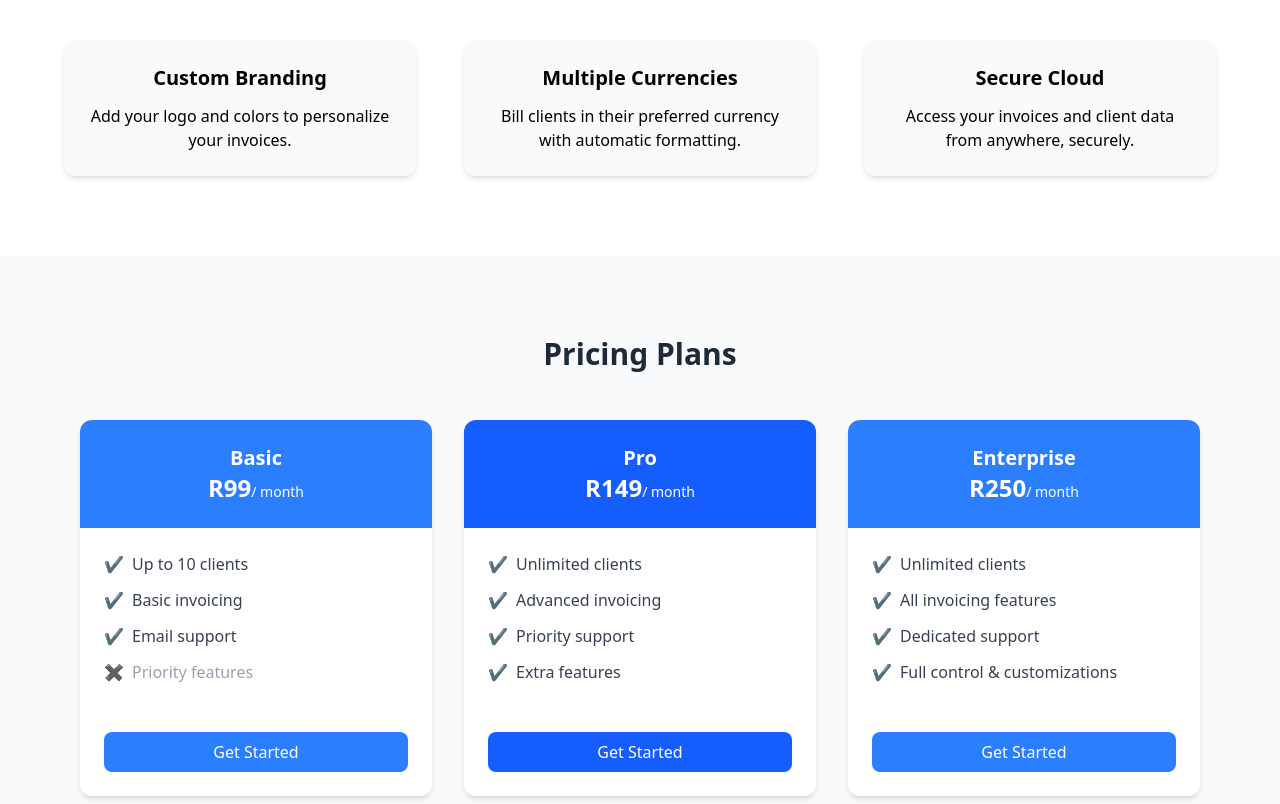
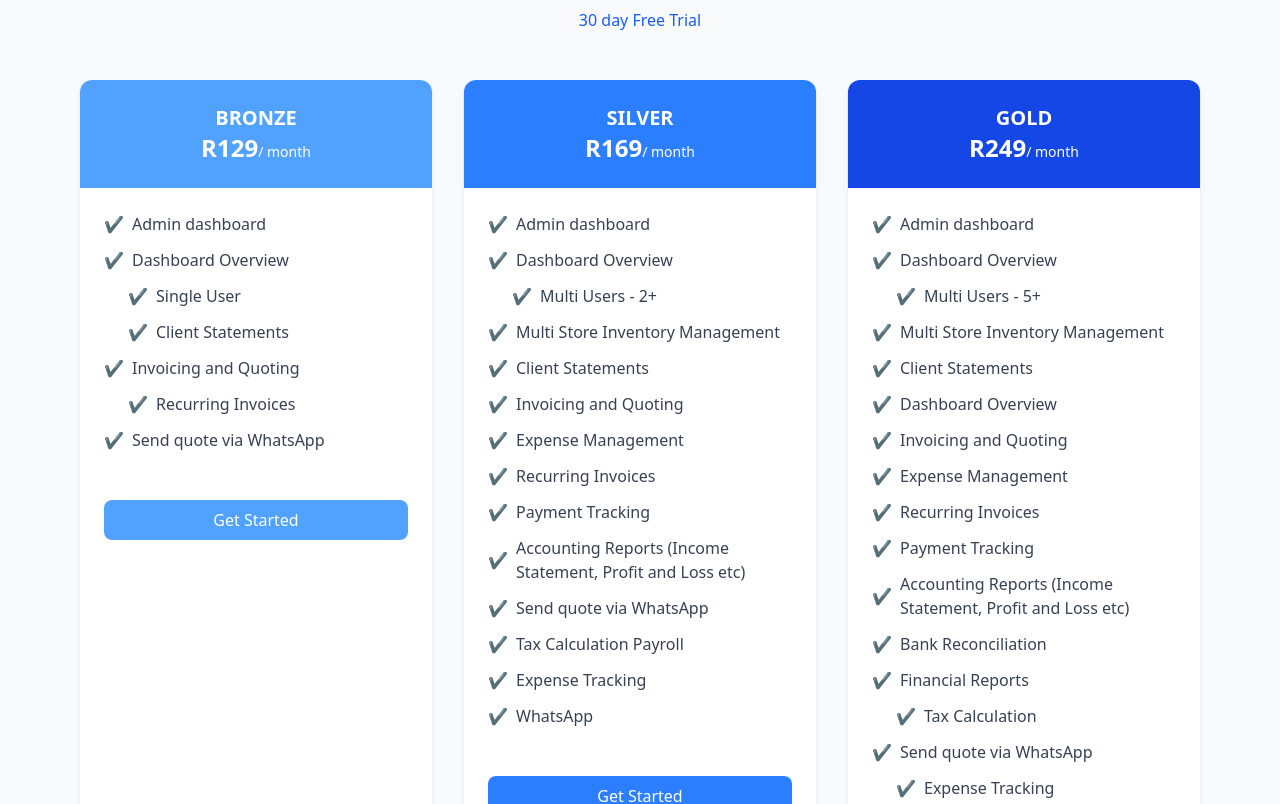
Before and after one commit to SidneyRamphalile/Invoiza365, a SvelteKit app: page / in a window 1280 px wide. Shown: the part 1820-2624 px from the top of the page. Built offline with nearby package versions, Linux system fonts and the light colour scheme.

Commit message:
Pricing and Features Section Update

```diff
--- a/src/routes/(marketing)/+page.svelte
+++ b/src/routes/(marketing)/+page.svelte
@@ -84,83 +84,94 @@
   </div>
 </section>
 
-<!-- FEATURES SECTION -->
-<section id="features" class="relative py-20 bg-white text-center scroll-mt-24">
-  <h2 class="text-3xl font-bold text-gray-800 mb-12" data-aos="fade-up">Features</h2>
-  <div class="grid grid-cols-1 md:grid-cols-3 gap-12 max-w-6xl mx-auto">
-    <div class="p-6 rounded-xl shadow-md bg-gray-50 hover:bg-blue-50 transition" data-aos="fade-up" data-aos-delay="100">
-      <h3 class="text-xl font-semibold mb-3">Custom Branding</h3>
-      <p>Add your logo and colors to personalize your invoices.</p>
-    </div>
-    <div class="p-6 rounded-xl shadow-md bg-gray-50 hover:bg-blue-50 transition" data-aos="fade-up" data-aos-delay="200">
-      <h3 class="text-xl font-semibold mb-3">Multiple Currencies</h3>
-      <p>Bill clients in their preferred currency with automatic formatting.</p>
-    </div>
-    <div class="p-6 rounded-xl shadow-md bg-gray-50 hover:bg-blue-50 transition" data-aos="fade-up" data-aos-delay="300">
-      <h3 class="text-xl font-semibold mb-3">Secure Cloud</h3>
-      <p>Access your invoices and client data from anywhere, securely.</p>
-    </div>
-  </div>
-</section>
-
-<!-- PRICING SECTION -->
+<!-- PRICING & FEATURES SECTION -->
 <section id="pricing" class="py-20 bg-gray-50 scroll-mt-24">
   <div class="max-w-6xl mx-auto px-4">
-    <h2 class="text-3xl font-bold text-center text-gray-800 mb-12">Pricing Plans</h2>
+    <h2 class="text-3xl font-bold text-center text-gray-800 mb-4">Pricing & Features</h2>
+    <p class="text-center text-blue-600 font-medium mb-12">30 day Free Trial</p>
 
     <div class="grid grid-cols-1 md:grid-cols-3 gap-8">
+      <!-- BRONZE PLAN -->
+      <div class="bg-white rounded-xl shadow-md overflow-hidden transition-transform duration-300 transform hover:scale-105 hover:shadow-xl">
+        <div class="bg-blue-400 text-white py-6 px-4 text-center">
+          <h3 class="text-xl font-semibold">BRONZE</h3>
+          <p class="text-2xl font-bold">R129<span class="text-sm font-normal"> / month</span></p>
+        </div>
+        <ul class="p-6 space-y-3 text-gray-700">
+          <li class="flex items-center gap-2"><span class="text-blue-500">✔</span> Admin dashboard</li>
+          <li class="flex items-center gap-2"><span class="text-blue-500">✔</span> Dashboard Overview</li>
+          <li class="pl-6 flex items-center gap-2"><span class="text-blue-500">✔</span> Single User</li>
+          <li class="pl-6 flex items-center gap-2"><span class="text-blue-500">✔</span> Client Statements</li>
+          <li class="flex items-center gap-2"><span class="text-blue-500">✔</span> Invoicing and Quoting</li>
+          <li class="pl-6 flex items-center gap-2"><span class="text-blue-500">✔</span> Recurring Invoices</li>
+          <li class="flex items-center gap-2"><span class="text-blue-500">✔</span> Send quote via WhatsApp</li>
+        </ul>
+        <div class="p-6 text-center">
+          <a href="/register" class="inline-block w-full py-2 rounded-lg bg-blue-400 text-white font-medium hover:bg-blue-500 transition">Get Started</a>
+        </div>
+      </div>
+
+      <!-- SILVER PLAN -->
       <div class="bg-white rounded-xl shadow-md overflow-hidden transition-transform duration-300 transform hover:scale-105 hover:shadow-xl">
         <div class="bg-blue-500 text-white py-6 px-4 text-center">
-          <h3 class="text-xl font-semibold">Basic</h3>
-          <p class="text-2xl font-bold">R99<span class="text-sm font-normal"> / month</span></p>
+          <h3 class="text-xl font-semibold">SILVER</h3>
+          <p class="text-2xl font-bold">R169<span class="text-sm font-normal"> / month</span></p>
         </div>
         <ul class="p-6 space-y-3 text-gray-700">
-          <li class="flex items-center gap-2"><span class="text-green-500">✔</span> Up to 10 clients</li>
-          <li class="flex items-center gap-2"><span class="text-green-500">✔</span> Basic invoicing</li>
-          <li class="flex items-center gap-2"><span class="text-green-500">✔</span> Email support</li>
-          <li class="flex items-center gap-2 text-gray-400"><span class="text-red-500">✖</span> Priority features</li>
+          <li class="flex items-center gap-2"><span class="text-blue-500">✔</span> Admin dashboard</li>
+          <li class="flex items-center gap-2"><span class="text-blue-500">✔</span> Dashboard Overview</li>
+          <li class="pl-6 flex items-center gap-2"><span class="text-blue-500">✔</span> Multi Users - 2+</li>
+          <li class="flex items-center gap-2"><span class="text-blue-500">✔</span> Multi Store Inventory Management</li>
+          <li class="flex items-center gap-2"><span class="text-blue-500">✔</span> Client Statements</li>
+          <li class="flex items-center gap-2"><span class="text-blue-500">✔</span> Invoicing and Quoting</li>
+          <li class="flex items-center gap-2"><span class="text-blue-500">✔</span> Expense Management</li>
+          <li class="flex items-center gap-2"><span class="text-blue-500">✔</span> Recurring Invoices</li>
+          <li class="flex items-center gap-2"><span class="text-blue-500">✔</span> Payment Tracking</li>
+          <li class="flex items-center gap-2"><span class="text-blue-500">✔</span> Accounting Reports (Income Statement, Profit and Loss etc)</li>
+          <li class="flex items-center gap-2"><span class="text-blue-500">✔</span> Send quote via WhatsApp</li>
+          <li class="flex items-center gap-2"><span class="text-blue-500">✔</span> Tax Calculation Payroll</li>
+          <li class="flex items-center gap-2"><span class="text-blue-500">✔</span> Expense Tracking</li>
+          <li class="flex items-center gap-2"><span class="text-blue-500">✔</span> WhatsApp</li>
         </ul>
         <div class="p-6 text-center">
           <a href="/register" class="inline-block w-full py-2 rounded-lg bg-blue-500 text-white font-medium hover:bg-blue-600 transition">Get Started</a>
         </div>
       </div>
 
+      <!-- GOLD PLAN -->
       <div class="bg-white rounded-xl shadow-md overflow-hidden transition-transform duration-300 transform hover:scale-105 hover:shadow-xl">
-        <div class="bg-blue-600 text-white py-6 px-4 text-center">
-          <h3 class="text-xl font-semibold">Pro</h3>
-          <p class="text-2xl font-bold">R149<span class="text-sm font-normal"> / month</span></p>
+        <div class="bg-blue-700 text-white py-6 px-4 text-center">
+          <h3 class="text-xl font-semibold">GOLD</h3>
+          <p class="text-2xl font-bold">R249<span class="text-sm font-normal"> / month</span></p>
         </div>
         <ul class="p-6 space-y-3 text-gray-700">
-          <li class="flex items-center gap-2"><span class="text-green-500">✔</span> Unlimited clients</li>
-          <li class="flex items-center gap-2"><span class="text-green-500">✔</span> Advanced invoicing</li>
-          <li class="flex items-center gap-2"><span class="text-green-500">✔</span> Priority support</li>
-          <li class="flex items-center gap-2"><span class="text-green-500">✔</span> Extra features</li>
+          <li class="flex items-center gap-2"><span class="text-blue-500">✔</span> Admin dashboard</li>
+          <li class="flex items-center gap-2"><span class="text-blue-500">✔</span> Dashboard Overview</li>
+          <li class="pl-6 flex items-center gap-2"><span class="text-blue-500">✔</span> Multi Users - 5+</li>
+          <li class="flex items-center gap-2"><span class="text-blue-500">✔</span> Multi Store Inventory Management</li>
+          <li class="flex items-center gap-2"><span class="text-blue-500">✔</span> Client Statements</li>
+          <li class="flex items-center gap-2"><span class="text-blue-500">✔</span> Dashboard Overview</li>
+          <li class="flex items-center gap-2"><span class="text-blue-500">✔</span> Invoicing and Quoting</li>
+          <li class="flex items-center gap-2"><span class="text-blue-500">✔</span> Expense Management</li>
+          <li class="flex items-center gap-2"><span class="text-blue-500">✔</span> Recurring Invoices</li>
+          <li class="flex items-center gap-2"><span class="text-blue-500">✔</span> Payment Tracking</li>
+          <li class="flex items-center gap-2"><span class="text-blue-500">✔</span> Accounting Reports (Income Statement, Profit and Loss etc)</li>
+          <li class="flex items-center gap-2"><span class="text-blue-500">✔</span> Bank Reconciliation</li>
+          <li class="flex items-center gap-2"><span class="text-blue-500">✔</span> Financial Reports</li>
+          <li class="pl-6 flex items-center gap-2"><span class="text-blue-500">✔</span> Tax Calculation</li>
+          <li class="flex items-center gap-2"><span class="text-blue-500">✔</span> Send quote via WhatsApp</li>
+          <li class="pl-6 flex items-center gap-2"><span class="text-blue-500">✔</span> Expense Tracking</li>
+          <li class="pl-6 flex items-center gap-2"><span class="text-blue-500">✔</span> Payroll</li>
+          <li class="flex items-center gap-2"><span class="text-blue-500">✔</span> Multi-Currency Support</li>
+          <li class="flex items-center gap-2"><span class="text-blue-500">✔</span> WhatsApp Chatbot</li>
         </ul>
         <div class="p-6 text-center">
-          <a href="/register" class="inline-block w-full py-2 rounded-lg bg-blue-600 text-white font-medium hover:bg-blue-700 transition">Get Started</a>
-        </div>
-      </div>
-
-      <div class="bg-white rounded-xl shadow-md overflow-hidden transition-transform duration-300 transform hover:scale-105 hover:shadow-xl">
-        <div class="bg-blue-500 text-white py-6 px-4 text-center">
-          <h3 class="text-xl font-semibold">Enterprise</h3>
-          <p class="text-2xl font-bold">R250<span class="text-sm font-normal"> / month</span></p>
-        </div>
-        <ul class="p-6 space-y-3 text-gray-700">
-          <li class="flex items-center gap-2"><span class="text-green-500">✔</span> Unlimited clients</li>
-          <li class="flex items-center gap-2"><span class="text-green-500">✔</span> All invoicing features</li>
-          <li class="flex items-center gap-2"><span class="text-green-500">✔</span> Dedicated support</li>
-          <li class="flex items-center gap-2"><span class="text-green-500">✔</span> Full control & customizations</li>
-        </ul>
-        <div class="p-6 text-center">
-          <a href="/register" class="inline-block w-full py-2 rounded-lg bg-blue-500 text-white font-medium hover:bg-blue-600 transition">Get Started</a>
+          <a href="/register" class="inline-block w-full py-2 rounded-lg bg-blue-700 text-white font-medium hover:bg-blue-800 transition">Get Started</a>
         </div>
       </div>
     </div>
   </div>
 </section>
-
-
 <!-- FAQ SECTION -->
 <section id="faq" class="relative py-20 bg-white text-center overflow-hidden scroll-mt-24">
   <h2 class="text-3xl font-bold text-gray-800 mb-12" data-aos="fade-up">Frequently Asked Questions</h2>
```
